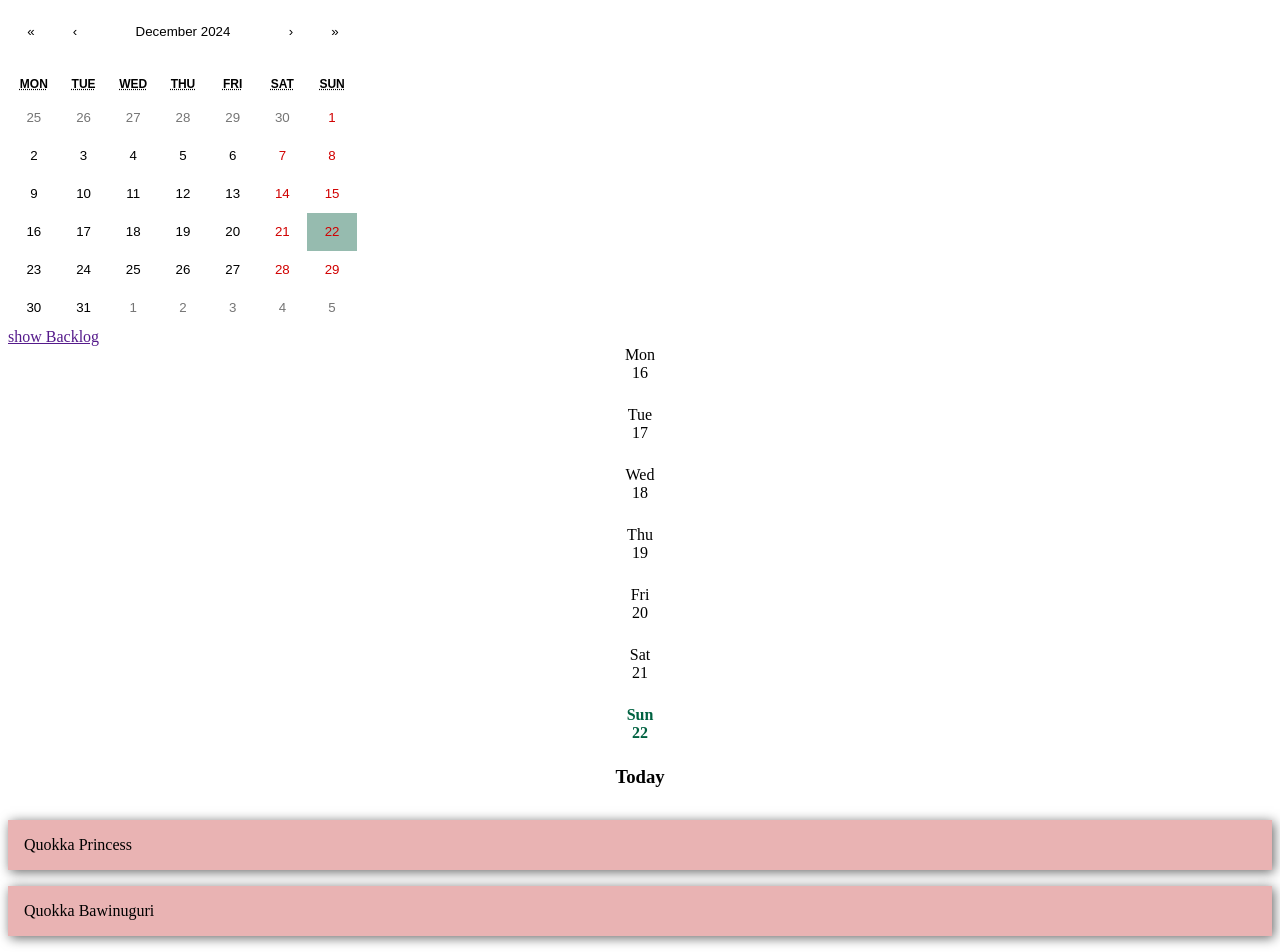
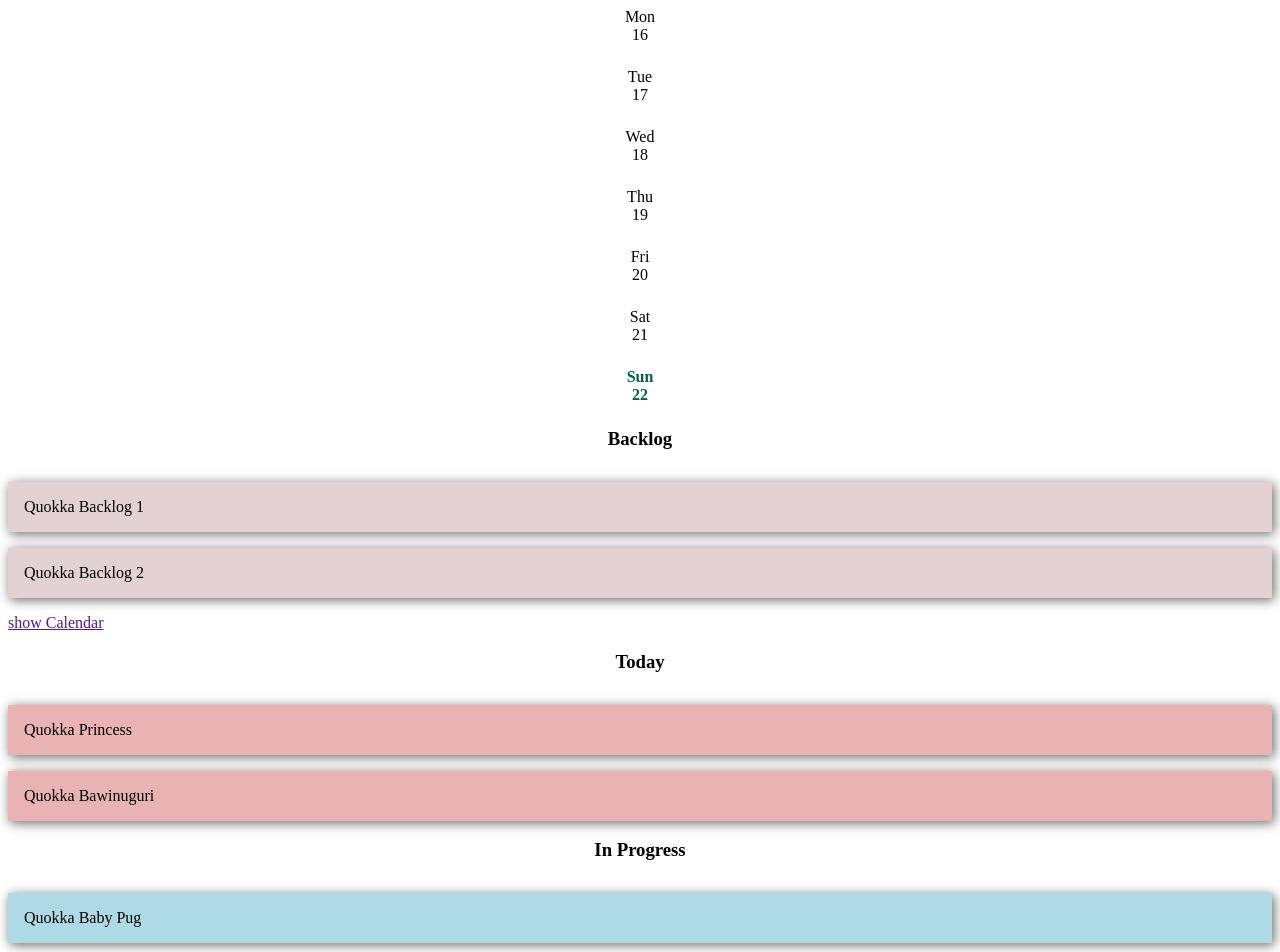
Before and after one commit to limcatcat/daily_kanban, a React app in the folder daily_kanban/frontend/: page / in a window 1280 px wide. Shown: the top 952 px of the page. Built offline with nearby package versions, Linux system fonts and the light colour scheme; the HTML template or start-up script is replaced by a standard one.

Commit message:
sections rearranged & switch between Calendar and Backlog reinstated

```diff
--- a/daily_kanban/frontend/src/components/App.js
+++ b/daily_kanban/frontend/src/components/App.js
@@ -5,56 +5,24 @@ import KanbanBoard from './KanbanBoard';
 import WeekView from './WeekView';
 import KanbanColumn from './KanbanColumn';
 import { TaskProvider } from "../context/TaskContext.js"
-import { DndContext } from '@dnd-kit/core';
+
 
 function App() {
 
     const [selectedDate, setSelectedDate] = useState(new Date());
-    const [showBacklog, setShowBacklog] = useState(false);
+    // const [showBacklog, setShowBacklog] = useState(true);
 
     return(
         <TaskProvider>
 
             <div className='main-container'>
-                <div className='calendar'>
-                    {showBacklog ? (
-                        <>
-                            <KanbanColumn
-                                className='column'
-                                title='Backlog'
-                                status='Backlog'
-                                />
-                            <a href="" className='show-calendar'
-                            onClick={(e) => {
-                                e.preventDefault();
-                                setShowBacklog(false);
-                            }}>
-                            show Calendar</a>
-                        </>
+                <div className='week'>
+                    <WeekView selectedDate={selectedDate} />
+                </div>
 
-                    ):(
-                        <>
-                            {/* <h1>Calendar</h1> */}
+                <div className='main-content'>
 
-                            <Calendar onChange={setSelectedDate}/>
-                            <a href="" className='show-backlog'
-                            onClick={(e) => {
-                                e.preventDefault();
-                                setShowBacklog(true);
-                            }}
-                            >
-                            show Backlog</a>
-                        </>
-                    )}
-
-                        </div>
-
-                        <div className='main-content'>
-                            <div className='week'>
-                                <WeekView selectedDate={selectedDate} />
-                            </div>
-
-                    <KanbanBoard showBacklog={showBacklog} />
+                    <KanbanBoard />
 
                 </div>
             </div>
--- a/daily_kanban/frontend/src/components/KanbanBoard.js
+++ b/daily_kanban/frontend/src/components/KanbanBoard.js
@@ -5,6 +5,8 @@ import { useState } from 'react';
 import { arrayMove, sortableKeyboardCoordinates } from '@dnd-kit/sortable';
 import Task from './Task';
 import { useTaskContext } from '../context/TaskContext';
+import Cal from './Calendar';
+import Calendar from 'react-calendar';
 
 
 // const testTasks = [
@@ -42,11 +44,13 @@ import { useTaskContext } from '../context/TaskContext';
 // ]
 
 
-function KanbanBoard({ showBacklog }) {
+function KanbanBoard() {
 
     // const [tasks, setTasks] = useState(testTasks);
     const { tasks, setTasks } = useTaskContext();
     const [activeId, setActiveId] = useState(null);
+    const [selectedDate, setSelectedDate] = useState(new Date());
+    const [showBacklog, setShowBacklog] = useState(true);
 
     // const tasksByStatus = {
     //     today: tasks.filter(task => task.status == 'Today'),
@@ -127,6 +131,37 @@ function KanbanBoard({ showBacklog }) {
                 onDragEnd={handleDragEnd}
             >
 
+{showBacklog ? (
+                        <div className='backlog-column'>
+                            <KanbanColumn
+                                className='column'
+                                title='Backlog'
+                                status='Backlog'
+                                />
+                            <a href="" className='show-calendar'
+                            onClick={(e) => {
+                                e.preventDefault();
+                                setShowBacklog(false);
+                            }}>
+                            show Calendar</a>
+
+                        </div>
+
+                    ):(
+                        <div className='backlog-column'>
+                            {/* <h1>Calendar</h1> */}
+
+                            <Calendar onChange={setSelectedDate}/>
+                            <a href="" className='show-backlog'
+                            onClick={(e) => {
+                                e.preventDefault();
+                                setShowBacklog(true);
+                            }}
+                            >
+                            show Backlog</a>
+
+                        </div>
+                    )}
                 <KanbanColumn className='column' title='Today' status='Today' activeId={activeId} />
                 <KanbanColumn className='column' title='In Progress' status='In Progress' activeId={activeId} />
                 <KanbanColumn className='column' title='Done' status='Done' activeId={activeId} />
--- a/daily_kanban/frontend/static/css/index.css
+++ b/daily_kanban/frontend/static/css/index.css
@@ -1,6 +1,7 @@
 .main-container {
     display: grid;
-    grid-template-columns: 300px 1fr;
+    /* grid-template-columns: 300px 1fr; */
+    grid-template-rows: 10% 90%;
     height: 100vh;
     /* align-items: center; */
     justify-content: center;
@@ -14,6 +15,11 @@
     flex-direction: column;
     /* align-items: center; */
     /* justify-content: center; */
+}
+
+.backlog-column {
+    display: flex;
+    flex-direction: column;
 }
 
 .show-backlog {
@@ -52,18 +58,20 @@
 
 .kanban {
     display: grid;
-    grid-template-columns: repeat(3, 1fr);
-    gap: 10px;
+    grid-template-columns: repeat(4, minmax(20rem, 1fr));
+    gap: 1.5rem;
     /* display: flex; */
     justify-content: center;
+    align-items: start;
 }
 
 .column {
-    padding: 1.5rem;
+    padding: 1rem;
     /* border: 0.5px solid;
     border-radius: 5px; */
-    /* display: flex; */
-    justify-content: center;
+    display: flex;
+    flex-direction: column;
+    justify-content: flex-start;
 }
 
 .column:hover {
```
Also changed, not shown: daily_kanban/frontend/static/frontend/main.js.
